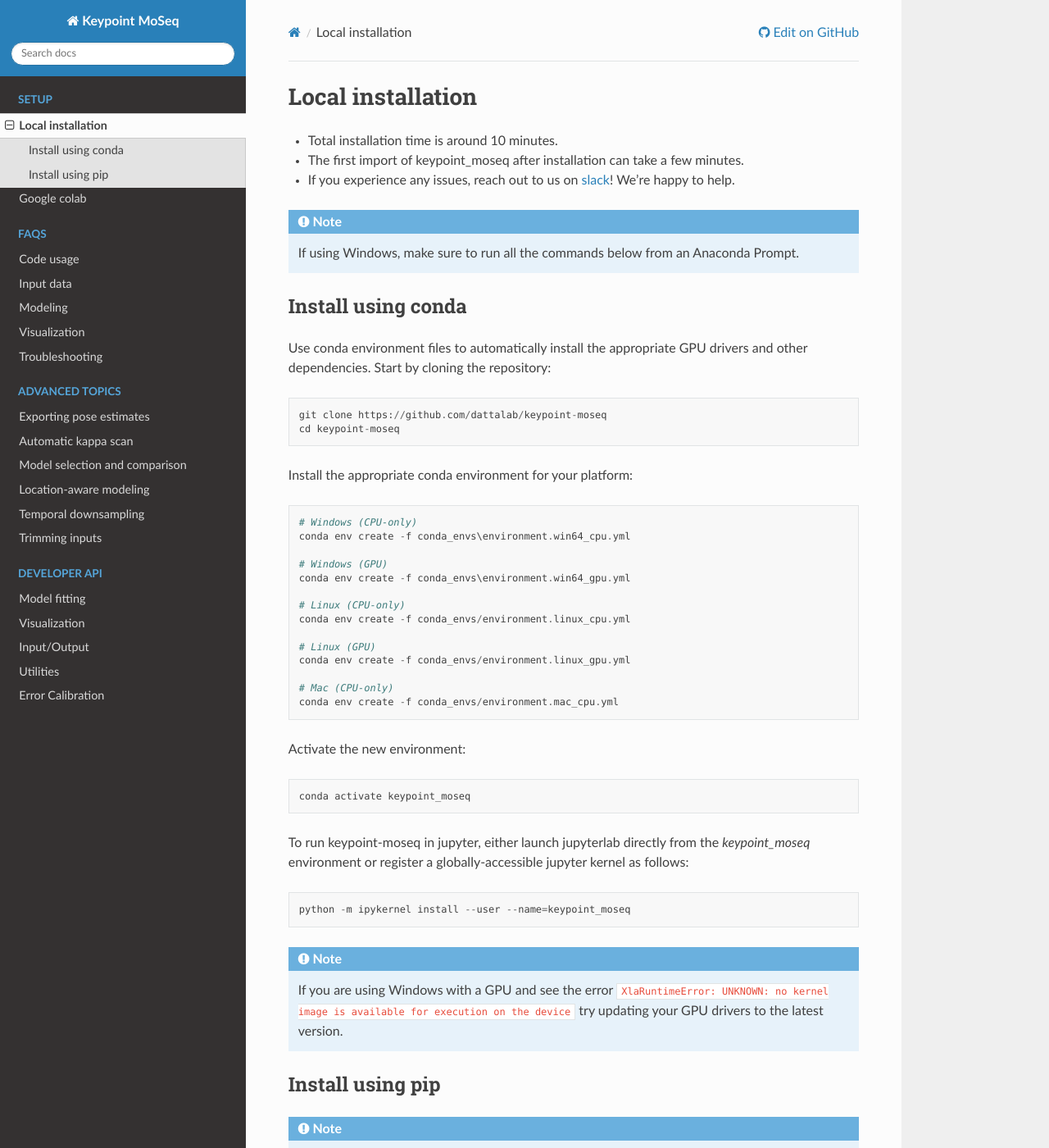
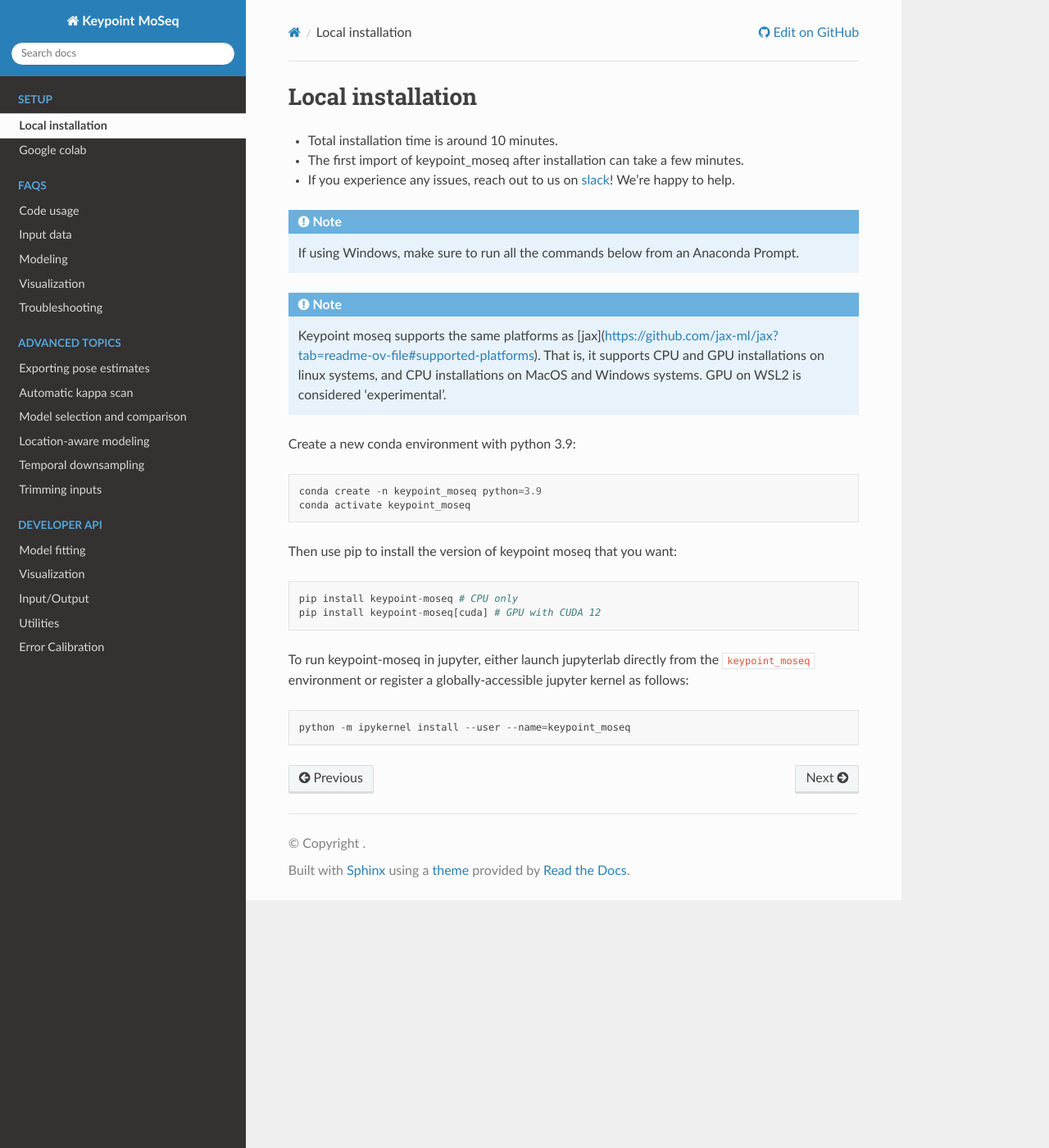
Before and after one commit to dattalab/keypoint-moseq, a Sphinx documentation site: the page built from docs/source/install.rst, in a window 1280 px wide and 1400 px high. Shown: the whole window at 82% size. Built offline with Sphinx 7.4.7 and the Read the Docs theme 3.1.0, drawn with Linux system fonts in a browser that asks for light colours; pages that are not in the unit, such as notebooks, are missing from menus; some of the changed text lies outside the part shown.

Commit message:
edited docs and setup.cfg for the new simpler install

```diff
--- a/docs/source/install.rst
+++ b/docs/source/install.rst
@@ -9,108 +9,19 @@
 
    If using Windows, make sure to run all the commands below from an Anaconda Prompt.
 
-
-Install using conda
--------------------
-
-Use conda environment files to automatically install the appropriate GPU drivers and other dependencies. Start by cloning the repository::
-
-   git clone https://github.com/dattalab/keypoint-moseq
-   cd keypoint-moseq
-
-Install the appropriate conda environment for your platform::
-
-   # Windows (CPU-only)
-   conda env create -f conda_envs\environment.win64_cpu.yml
-
-   # Windows (GPU)
-   conda env create -f conda_envs\environment.win64_gpu.yml
-
-   # Linux (CPU-only)
-   conda env create -f conda_envs/environment.linux_cpu.yml
-
-   # Linux (GPU)
-   conda env create -f conda_envs/environment.linux_gpu.yml
-
-   # Mac (CPU-only)
-   conda env create -f conda_envs/environment.mac_cpu.yml
-
-Activate the new environment::
-
-   conda activate keypoint_moseq
-
-
-To run keypoint-moseq in jupyter, either launch jupyterlab directly from the `keypoint_moseq` environment or register a globally-accessible jupyter kernel as follows::
-
-   python -m ipykernel install --user --name=keypoint_moseq
-
-
 .. note::
 
-   If you are using Windows with a GPU and see the error ``XlaRuntimeError: UNKNOWN: no kernel image is available for execution on the device`` try updating your GPU drivers to the latest version.
-
-
-Install using pip
------------------
-
-.. note::
-
-   If you are using Windows with a GPU and would like to pip install keypoint-moseq, then you must also have CUDA 11.1 / cuDNN 8.2 installed system-wide (i.e. through the usual Windows OS). Furthermore, if you are using Windows 11, you must use Windows Subsystem for Linux.
+   Keypoint moseq supports the same platforms as [jax](https://github.com/jax-ml/jax?tab=readme-ov-file#supported-platforms). That is, it supports CPU and GPU installations on linux systems, and CPU installations on MacOS and Windows systems. GPU on WSL2 is considered 'experimental'.
 
 Create a new conda environment with python 3.9::
 
    conda create -n keypoint_moseq python=3.9
    conda activate keypoint_moseq
 
-Next install jax and jax-moseq using one of the options below.
+Then use pip to install the version of keypoint moseq that you want::
 
-1. **CPU only**
-
-   Install jax for your operating-system::
-
-      # MacOS or Linux (CPU)
-      pip install "jax[cpu]==0.3.22" -f https://storage.googleapis.com/jax-releases/jax_releases.html
-
-      # Windows (CPU)
-      pip install jax==0.3.22 https://whls.blob.core.windows.net/unstable/cpu/jaxlib-0.3.22-cp39-cp39-win_amd64.whl
-
-   Install jax-moseq::
-
-      pip install jax-moseq
-
-
-2. **GPU with CUDA 11**
-
-   Install jax for your operating-system::
-
-      # MacOS or Linux (GPU with CUDA 11)
-      pip install "jax[cuda11_cudnn82]==0.3.22" -f https://storage.googleapis.com/jax-releases/jax_cuda_releases.html
-
-
-      # Windows (GPU with CUDA 11)
-      pip install jax==0.3.22 https://whls.blob.core.windows.net/unstable/cuda111/jaxlib-0.3.22+cuda11.cudnn82-cp39-cp39-win_amd64.whl
-
-   Install jax-moseq::
-
-      pip install jax-moseq[cuda11]
-
-
-3. **GPU with CUDA 12**
-
-   This option assumes that you already have a working installation of jax that is compatible with CUDA 12. Among other things, the following code should run without error::
-
-      import jax
-      jax.random.PRNGKey(0)
-
-
-   Install jax-moseq::
-
-      pip install jax-moseq[cuda12]
-
-
-Install `keypoint-moseq <https://github.com/dattalab/keypoint-moseq>`_::
-
-   pip install keypoint-moseq
+   pip install keypoint-moseq # CPU only
+   pip install keypoint-moseq[cuda] # GPU with CUDA 12
 
 To run keypoint-moseq in jupyter, either launch jupyterlab directly from the ``keypoint_moseq`` environment or register a globally-accessible jupyter kernel as follows::
 
--- a/setup.cfg
+++ b/setup.cfg
@@ -46,6 +46,9 @@
     autodocsumm
     myst-nb
 
+cuda =
+    jax-moseq[cuda]
+
 [options.package_data]
 * = *.md
 
```
